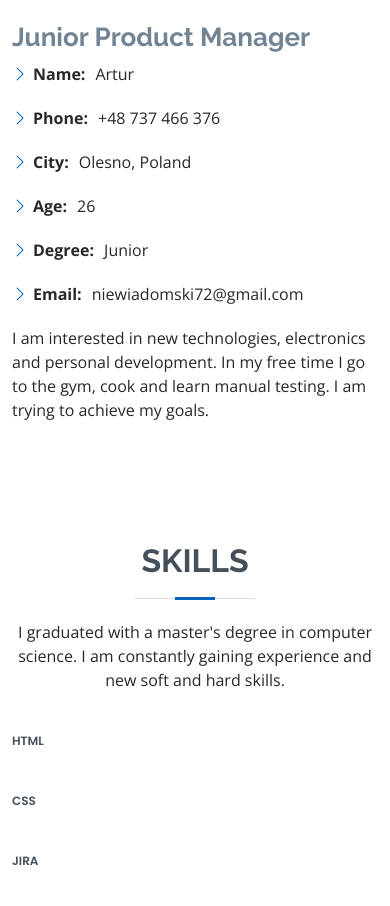
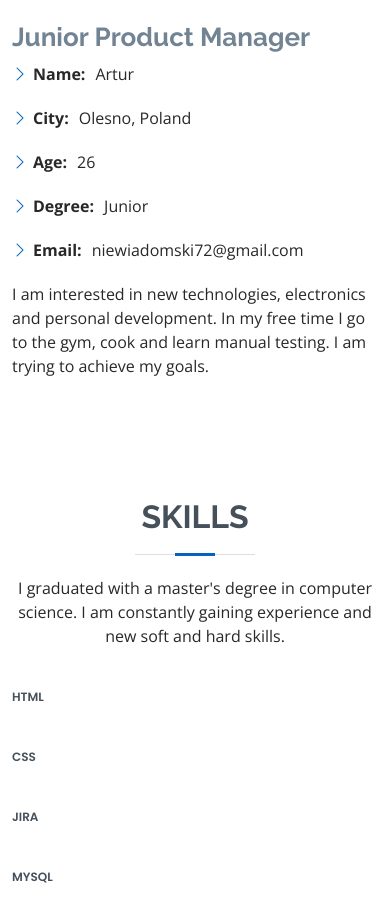
Before and after one commit to iR0MAN/itROMAN, a plain HTML site: page index.html in a window 390 px wide. Shown: the part 1524-2430 px from the top of the page. Drawn offline with nearby package versions, Linux system fonts and the light colour scheme.

Commit message:
delete phone number from website

```diff
--- a/index.html
+++ b/index.html
@@ -90,7 +90,6 @@
                 <ul>
 
                   <li><i class="bi bi-chevron-right"></i> <strong>Name:</strong> <span>Artur</span></li>
-                  <li><i class="bi bi-chevron-right"></i> <strong>Phone:</strong> <span>+48 737 466 376</span></li>
                   <li><i class="bi bi-chevron-right"></i> <strong>City:</strong> <span>Olesno, Poland</span></li>
                 </ul>
               </div>
```
